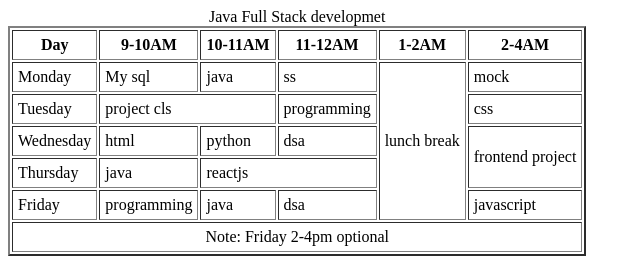
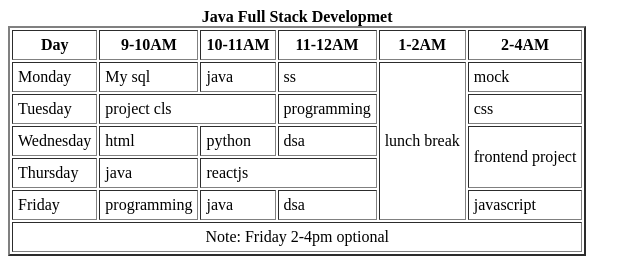
Before and after one commit to sree-020704/HTML-PROJECT3, a plain HTML site: page index.html in a window 1280 px wide. Shown: the full height of the page, 0-640 px from the left. Drawn offline with Linux system fonts and the light colour scheme.

Commit message:
Make caption bold in the schedule table
Updated the caption to be bold for better visibility.

```diff
--- a/index.html
+++ b/index.html
@@ -8,7 +8,7 @@
   <body>
     <table border="2px" cellpadding="5">
       <thead>
-        <caption>Java Full Stack developmet</caption>
+        <caption><strong>Java Full Stack Developmet</strong></caption>
         <tr>
           <th>Day</th>
           <th>9-10AM</th>
```
